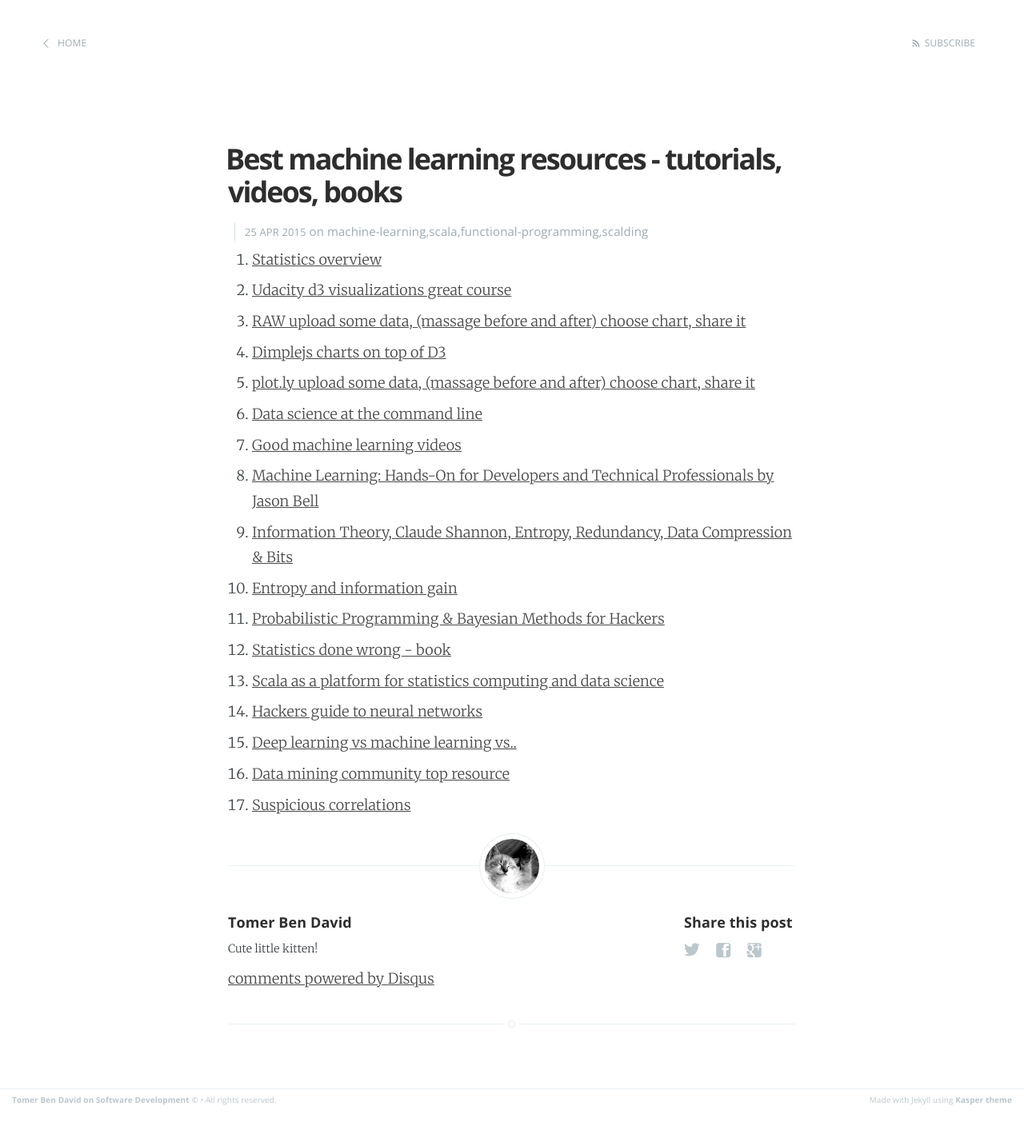
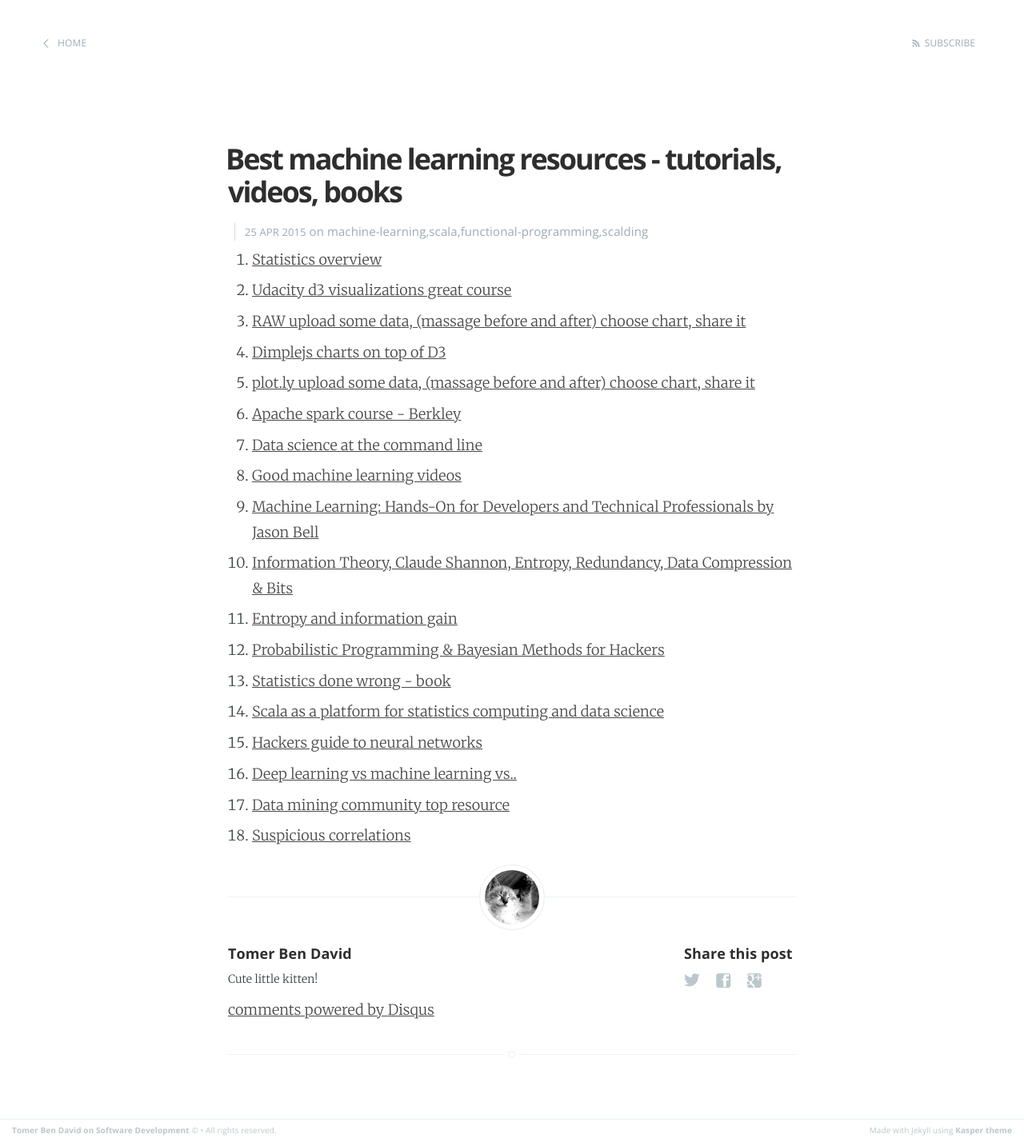
Before and after one commit to tomer-ben-david/tomer-ben-david.github.io.jekyll, a Jekyll site: the page built from _posts/2015-04-25-best-machine-learning-resources-tutorials-books-videos.markdown, in a window 1280 px wide. Shown: the whole page at 80% size. Built offline with Jekyll 4.4.1, drawn with Linux system fonts in a browser that asks for light colours; Markdown is read by kramdown in place of the engine named in the settings; comment, search, counter and statistics services are not loaded; before the commit the page ends 1389 px from its top, so only the background shows below that.

Commit message:
+ berkley apache spark course

```diff
--- a/_posts/2015-04-25-best-machine-learning-resources-tutorials-books-videos.markdown
+++ b/_posts/2015-04-25-best-machine-learning-resources-tutorials-books-videos.markdown
@@ -10,6 +10,7 @@ comments: true
 1. [RAW upload some data, (massage before and after) choose chart, share it](http://raw.densitydesign.org/)
 1. [Dimplejs charts on top of D3](http://dimplejs.org/)
 1. [plot.ly upload some data, (massage before and after) choose chart, share it](http://plot.ly)
+1. [Apache spark course - Berkley](https://www.edx.org/course/introduction-big-data-apache-spark-uc-berkeleyx-cs100-1x)
 1. [Data science at the command line](http://www.amazon.com/Data-Science-Command-Line-Time-Tested/dp/1491947853)
 1. [Good machine learning videos](https://medium.com/@mattfogel/the-7-best-data-science-and-machine-learning-podcasts-e8f0d5a4a419)
 1. [Machine Learning: Hands-On for Developers and Technical Professionals by Jason Bell](http://amzn.com/1118889061)
```
